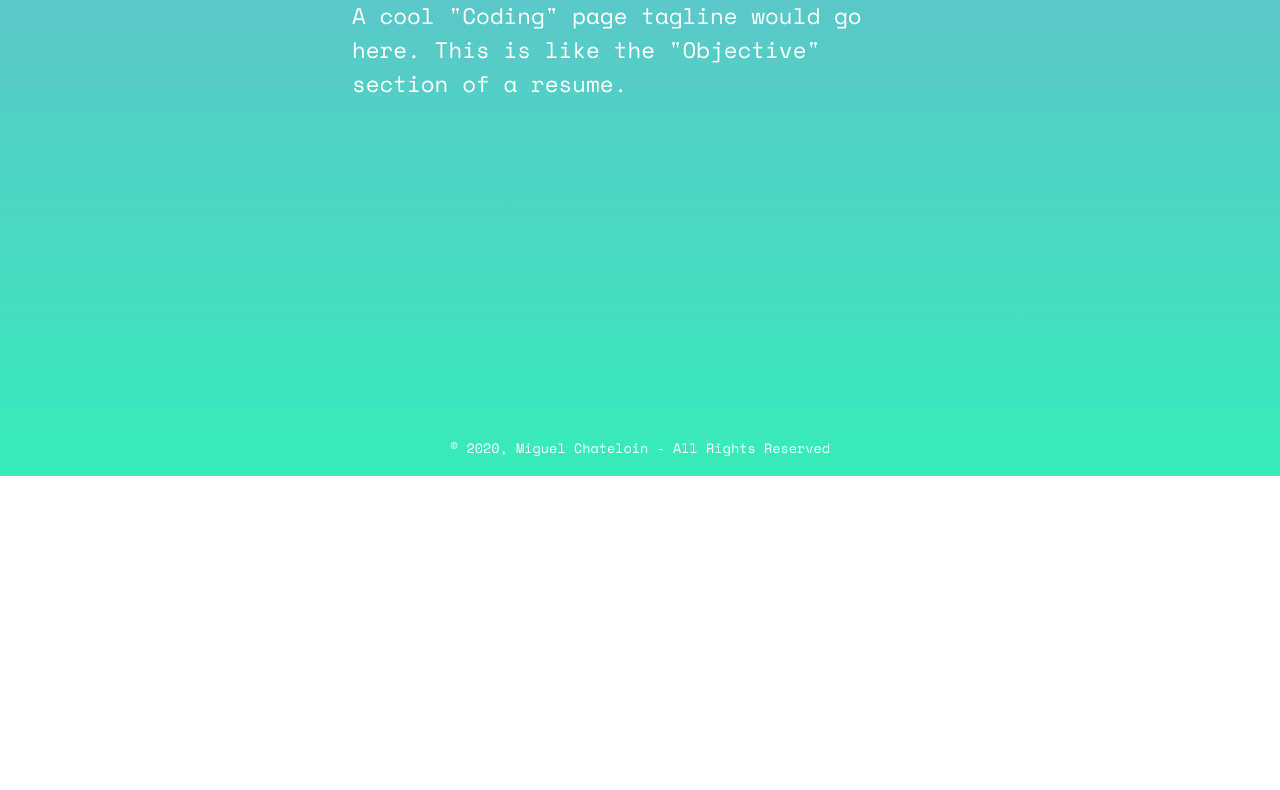
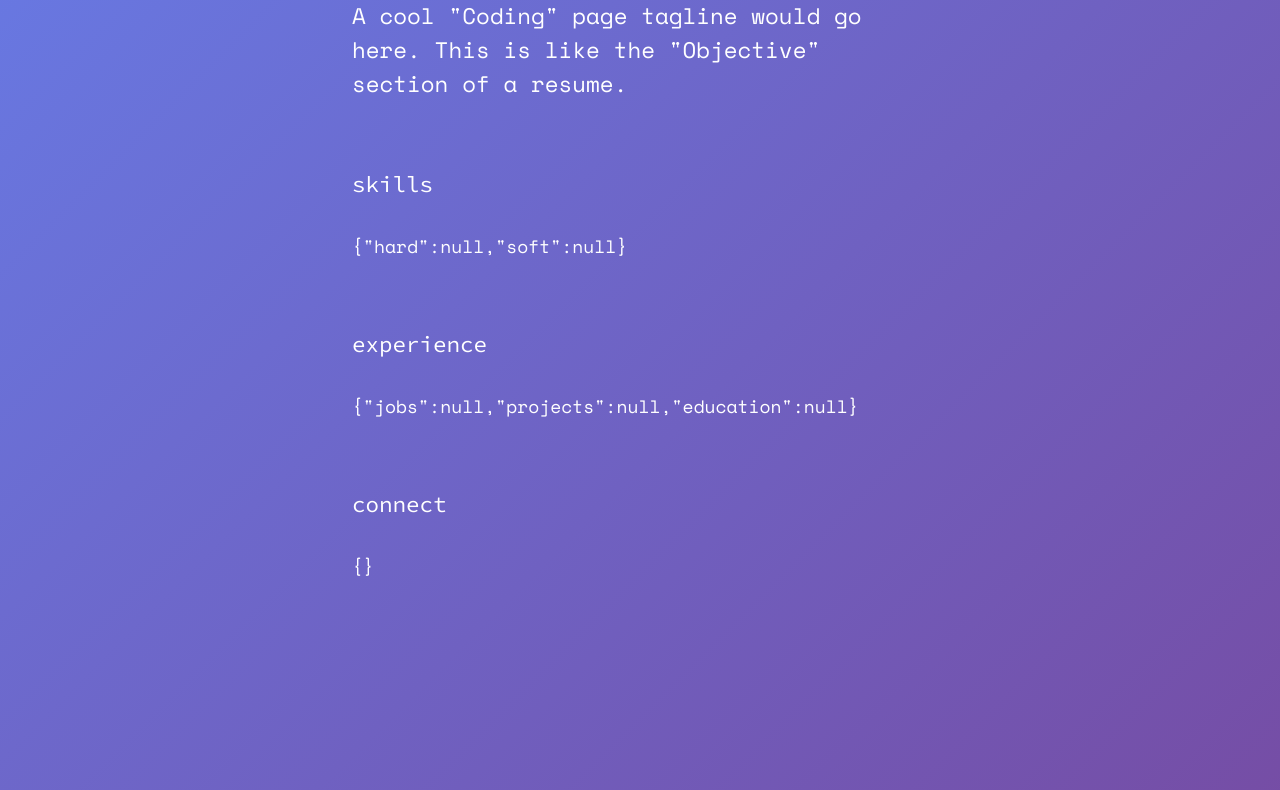
Before and after one commit to migsc/chateloin.com, a Gatsby site: page /code in a window 1280 px wide. Shown: the part 324-1114 px from the top of the page. Before the commit the page ends 800 px from the top, so only its background shows below. Built offline with nearby package versions, Linux system fonts and the light colour scheme; Gatsby itself is replaced by a stand-in of ours.

Commit message:
fix up styling on code page, divide up styles

```diff
--- /dev/null
+++ b/src/components/Footer.tsx
@@ -0,0 +1,21 @@
+import React from "react"
+
+interface Props {
+  absolutePosition?: Boolean
+}
+
+const absolutePositionClassNames = "absolute bottom-0 left-0 right-0"
+
+const Footer: React.FC<Props> = ({ absolutePosition = false }) => {
+  return (
+    <footer
+      className={`text-2xs text-center pb-4 sm:text-xs ${
+        absolutePosition ? absolutePositionClassNames : ""
+      }`}
+    >
+      © {new Date().getFullYear()}, Miguel Chateloin - All Rights Reserved
+    </footer>
+  )
+}
+
+export default Footer
--- /dev/null
+++ b/src/components/Layout.module.css
@@ -0,0 +1,5 @@
+.noscroll {
+  margin: 0;
+  height: 100%;
+  overflow: hidden;
+}
--- a/src/components/layout.tsx
+++ b/src/components/layout.tsx
@@ -6,13 +6,30 @@
  */
 
 import React from "react"
+import { Helmet } from "react-helmet"
 import { useStaticQuery, graphql } from "gatsby"
+import Footer from "./Footer"
+import styles from "./Layout.module.css"
 
 interface Props {
   children: JSX.Element[]
+  scrollable?: boolean
+  className?: string
+  bodyClassName?: string
 }
 
-const Layout: React.FC<Props> = ({ children }) => {
+const joinWithoutEmpty = (
+  ...args: (string | null | boolean | undefined)[]
+): string => {
+  return args?.filter(str => !!str)?.join(" ")
+}
+
+const Layout: React.FC<Props> = ({
+  children,
+  scrollable = true,
+  className,
+  bodyClassName: bodyClassNamePassed,
+}) => {
   const data = useStaticQuery(graphql`
     query SiteTitleQuery {
       site {
@@ -25,11 +42,20 @@ const Layout: React.FC<Props> = ({ children }) => {
 
   return (
     <>
-      <div className="container mx-auto px-4 sm:px-6">
-        <main>{children}</main>
-        <footer className="text-2xs text-center absolute bottom-0 pb-4 left-0 right-0 sm:text-xs">
-          © {new Date().getFullYear()}, Miguel Chateloin - All Rights Reserved
-        </footer>
+      <Helmet
+        bodyAttributes={{
+          class: joinWithoutEmpty(
+            bodyClassNamePassed,
+            !scrollable && styles.noscroll
+          ),
+        }}
+        htmlAttributes={{
+          class: joinWithoutEmpty(!scrollable && styles.noscroll),
+        }}
+      />
+      <div className={className}>
+        <main className="container mx-auto px-4 sm:px-6">{children}</main>
+        <Footer absolutePosition={!scrollable} />
       </div>
     </>
   )
--- /dev/null
+++ b/src/data/code-page.json
@@ -0,0 +1,12 @@
+{
+  "skills": {
+    "hard": null,
+    "soft": null
+  },
+  "experience": {
+    "jobs": null,
+    "projects": null,
+    "education": null
+  },
+  "social": {}
+}
--- a/src/pages/code.tsx
+++ /dev/null
@@ -1,26 +0,0 @@
-import React from "react"
-import { Link } from "gatsby"
-import SEO from "../components/seo"
-import { FontAwesomeIcon } from "@fortawesome/react-fontawesome"
-import Layout from "../components/layout"
-
-const CodePage: React.FC = () => {
-  return (
-    <Layout>
-      <SEO title="miguel chateloin / code" />
-      <div className="max-w-xs py-12 md:py-48 md:max-w-sm lg:max-w-lg sm:mx-auto">
-        <h1 className="text-4xl mb-4">
-          miguel <br />
-          chateloin
-        </h1>
-        <p className="text-xl">
-          A cool "Coding" page tagline would go here. This is like the
-          "Objective" section of a resume.
-          <FontAwesomeIcon icon="code" />
-        </p>
-      </div>
-    </Layout>
-  )
-}
-
-export default CodePage
--- /dev/null
+++ b/src/pages/code/CodePage.module.css
@@ -0,0 +1,3 @@
+.background {
+  background-image: linear-gradient(135deg, #667eea 0%, #764ba2 100%);
+}
--- /dev/null
+++ b/src/pages/code/CodePage.tsx
@@ -0,0 +1,45 @@
+import React from "react"
+import { Link } from "gatsby"
+import SEO from "../../components/seo"
+import { FontAwesomeIcon } from "@fortawesome/react-fontawesome"
+import ScrollableLayout from "../components/ScrollableLayout"
+import pageData from "../../data/code-page.json"
+import Layout from "../../components/Layout"
+import styles from "./CodePage.module.css"
+
+const CodePage: React.FC = () => {
+  const { skills, experience, social } = pageData
+
+  return (
+    <Layout className={styles.background}>
+      <SEO title="miguel chateloin / code" />
+      <div className="max-w-xs py-12 md:py-48 md:max-w-sm lg:max-w-lg sm:mx-auto">
+        <div>
+          <h1 className="text-4xl mb-4">
+            miguel <br />
+            chateloin
+          </h1>
+          <p className="text-xl">
+            A cool "Coding" page tagline would go here. This is like the
+            "Objective" section of a resume.
+          </p>
+        </div>
+
+        <div className="mt-16 mb-16">
+          <h2 className="mb-8">skills</h2>
+          <div>{JSON.stringify(skills)}</div>
+        </div>
+        <div className="mt-16 mb-16">
+          <h2 className="mb-8">experience</h2>
+          <div>{JSON.stringify(experience)}</div>
+        </div>
+        <div className="mt-16 mb-16">
+          <h2 className="mb-8">connect</h2>
+          <div>{JSON.stringify(social)}</div>
+        </div>
+      </div>
+    </Layout>
+  )
+}
+
+export default CodePage
--- /dev/null
+++ b/src/pages/code/index.tsx
@@ -0,0 +1 @@
+export { default } from "./CodePage"
--- /dev/null
+++ b/src/pages/home/HomePage.module.css
@@ -0,0 +1,4 @@
+.background {
+  background-image: linear-gradient(to top, #37ecba 0%, #72afd3 100%);
+  min-height: 100%;
+}
--- a/src/pages/home/HomePage.tsx
+++ b/src/pages/home/HomePage.tsx
@@ -1,17 +1,19 @@
 import React from "react"
-import SEO from "../../components/seo"
+import Helmet from "react-helmet"
 import { FontAwesomeIcon } from "@fortawesome/react-fontawesome"
 import {
   faCode,
   faMusic,
   faPaintBrush,
 } from "@fortawesome/free-solid-svg-icons"
-import Layout from "../../components/layout"
+import SEO from "../../components/seo"
+import Layout from "../../components/Layout"
 import NavButton from "./NavButton"
+import styles from "./HomePage.module.css"
 
 const HomePage: React.FC = () => {
   return (
-    <Layout>
+    <Layout bodyClassName={styles.background} scrollable={false}>
       <SEO title="Miguel Chateloin" />
       <div className="max-w-xs py-12 md:py-48 md:max-w-sm lg:max-w-lg sm:mx-auto">
         <h1 className="text-4xl mb-4">
--- a/src/styles/global.css
+++ b/src/styles/global.css
@@ -19,11 +19,6 @@ html {
   height: 100%;
 }
 
-body {
-  background-image: linear-gradient(to top, #37ecba 0%, #72afd3 100%);
-  min-height: 100%;
-}
-
 .text-2xs {
   font-size: 0.5rem;
 }
--- a/tsconfig.json
+++ b/tsconfig.json
@@ -10,7 +10,8 @@
     "esModuleInterop": true,
     "noUnusedLocals": false,
     "allowJs": true,
-    "experimentalDecorators": true
+    "experimentalDecorators": true,
+    "resolveJsonModule": true
   },
   "exclude": ["node_modules", "public", ".cache"]
 }
```
Also changed, not shown: src/pages/index.tsx (line endings or trailing spaces).
